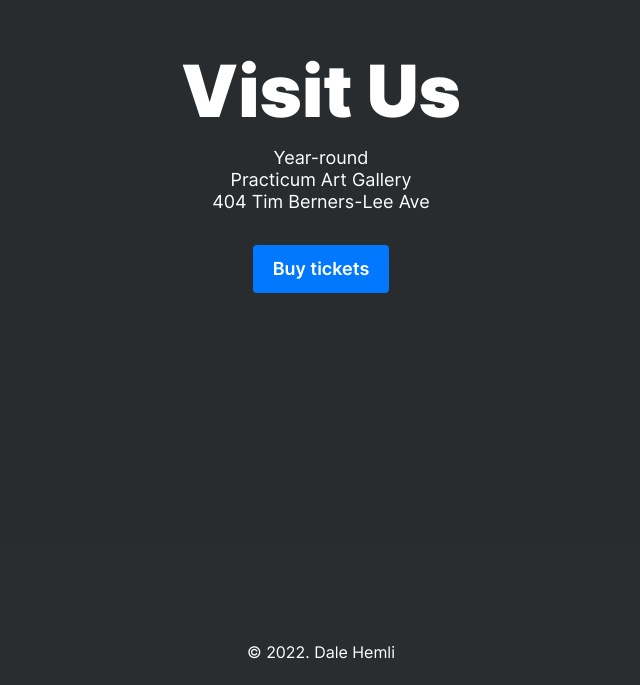
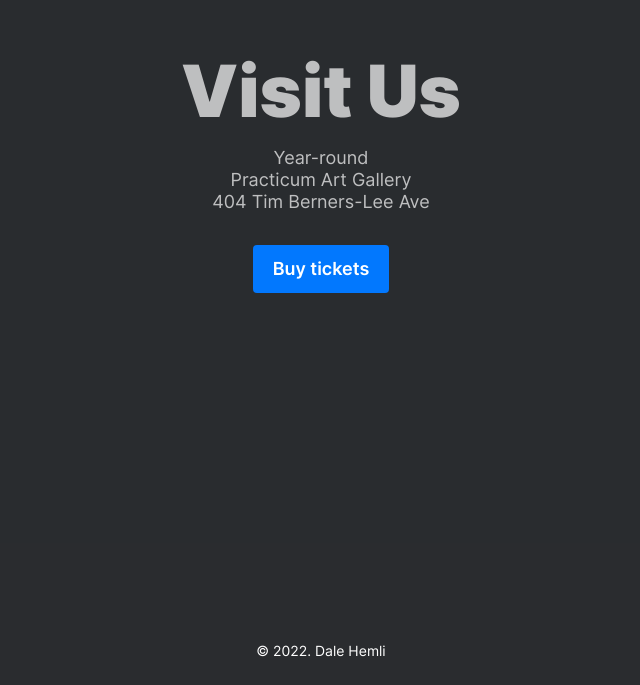
Before and after one commit to Dalehemli/web_project_3, a plain HTML site: page index.html in a window 1280 px wide. Shown: the part 5461-6146 px from the top of the page, without its empty margins (319-959 px from the left). Drawn offline with Linux system fonts and the light colour scheme.

Commit message:
project 3 commit 12

```diff
--- a/blocks/cover.css
+++ b/blocks/cover.css
@@ -7,7 +7,7 @@
   background-size: cover;
   max-width: 1184px;
   min-height: 740px;
-  z-index: 0;
+  /* z-index: 0; */
   display: flex;
   flex-direction: column;
   align-items: center;
@@ -22,7 +22,7 @@
   height: 100%;
   background-color: #2a2c2f;
   opacity: 0.3;
-  z-index: -1;
+  /* z-index: -1; */
 }
 
 .cover:hover::before {
--- a/index.html
+++ b/index.html
@@ -257,6 +257,8 @@
         <a href="#" class="cover__button">Buy tickets</a>
       </section>
     </main>
-    <footer class="footer">© 2022. Dale Hemli</footer>
+    <footer class="footer">
+      <p class="footer__text">© 2022. Dale Hemli</p>
+    </footer>
   </body>
 </html>
```
